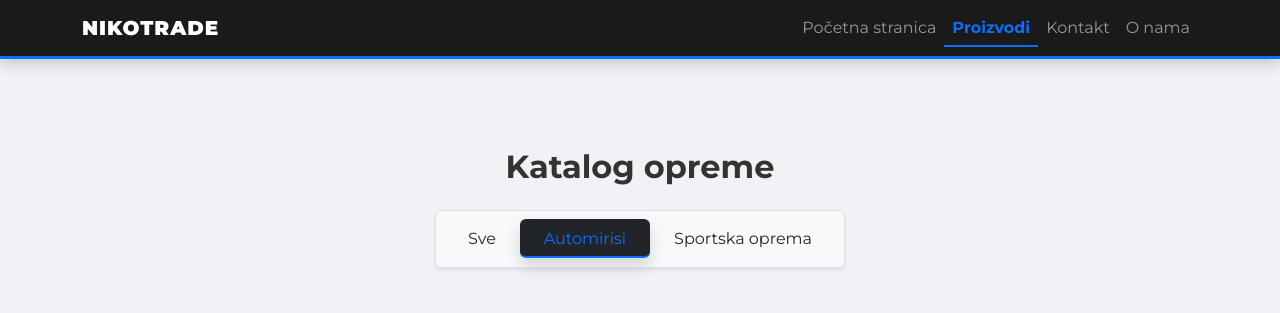
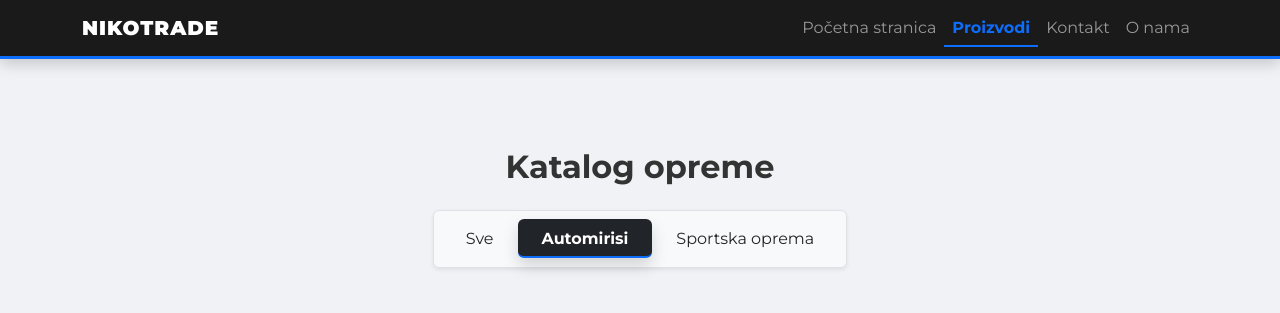
Before and after one commit to nivancic22/nikotrade-v2, a Django app: page /katalog/?kategorija=miris in a window 1280 px wide. Shown: the top 313 px of the page. Run offline with Django 5.2, Linux system fonts and the light colour scheme; tables that the repository leaves empty hold one stand-in row (values such as "Sample post").

Commit message:
Bolji UI za katalog

```diff
--- /dev/null
+++ b/shop/static/shop/css/category.css
@@ -0,0 +1,3 @@
+.nav-pills .nav-link.active {
+        color: white !important; /* Forsira bijelu boju bez obzira na sve */
+    }
--- a/shop/templates/shop/base.html
+++ b/shop/templates/shop/base.html
@@ -8,6 +8,8 @@
     <link href="https://cdn.jsdelivr.net/npm/bootstrap@5.3.0/dist/css/bootstrap.min.css" rel="stylesheet">
     <link rel="stylesheet" href="https://cdnjs.cloudflare.com/ajax/libs/font-awesome/6.0.0-beta3/css/all.min.css">
     <link rel="stylesheet" href="{% static 'shop/css/style.css' %}">
+    <link rel="stylesheet" href="{% static 'shop/css/category.css' %}">
+
 </head>
 <body class="d-flex flex-column min-vh-100">
 
--- a/shop/templates/shop/katalog.html
+++ b/shop/templates/shop/katalog.html
@@ -10,17 +10,26 @@
     <div class="d-flex justify-content-center mb-5">
         <ul class="nav nav-pills bg-light p-2 rounded-2 shadow-sm border">
             <li class="nav-item">
-                <a class="nav-link {% if not request.GET.kategorija %}active bg-dark text-white shadow{% else %}text-dark{% endif %} rounded-2 px-4"
-                   href="{% url 'katalog' %}">Sve</a>
+                <a class="nav-link rounded-2 px-4 {% if not request.GET.kategorija %}active bg-dark text-white fw-bold shadow{% else %}text-dark{% endif %}"
+                href="{% url 'katalog' %}">
+                Sve
+                </a>
             </li>
+
             <li class="nav-item">
-                <a class="nav-link {% if request.GET.kategorija == 'miris' %}active bg-dark text-white shadow{% else %}text-dark{% endif %} rounded-2 px-4"
-                   href="?kategorija=miris">Automirisi</a>
+                <a class="nav-link rounded-2 px-4 {% if request.GET.kategorija == 'miris' %}active bg-dark text-white fw-bold shadow{% else %}text-dark{% endif %}"
+                href="?kategorija=miris">
+                Automirisi
+                </a>
             </li>
+
             <li class="nav-item">
-                <a class="nav-link {% if request.GET.kategorija == 'oprema' %}active bg-dark text-white shadow{% else %}text-dark{% endif %} rounded-2 px-4"
-                   href="?kategorija=oprema">Sportska oprema</a>
+                <a class="nav-link rounded-2 px-4 {% if request.GET.kategorija == 'oprema' %}active bg-dark text-white fw-bold shadow{% else %}text-dark{% endif %}"
+                href="?kategorija=oprema">
+                Sportska oprema
+                </a>
             </li>
+
         </ul>
     </div>
 
```
